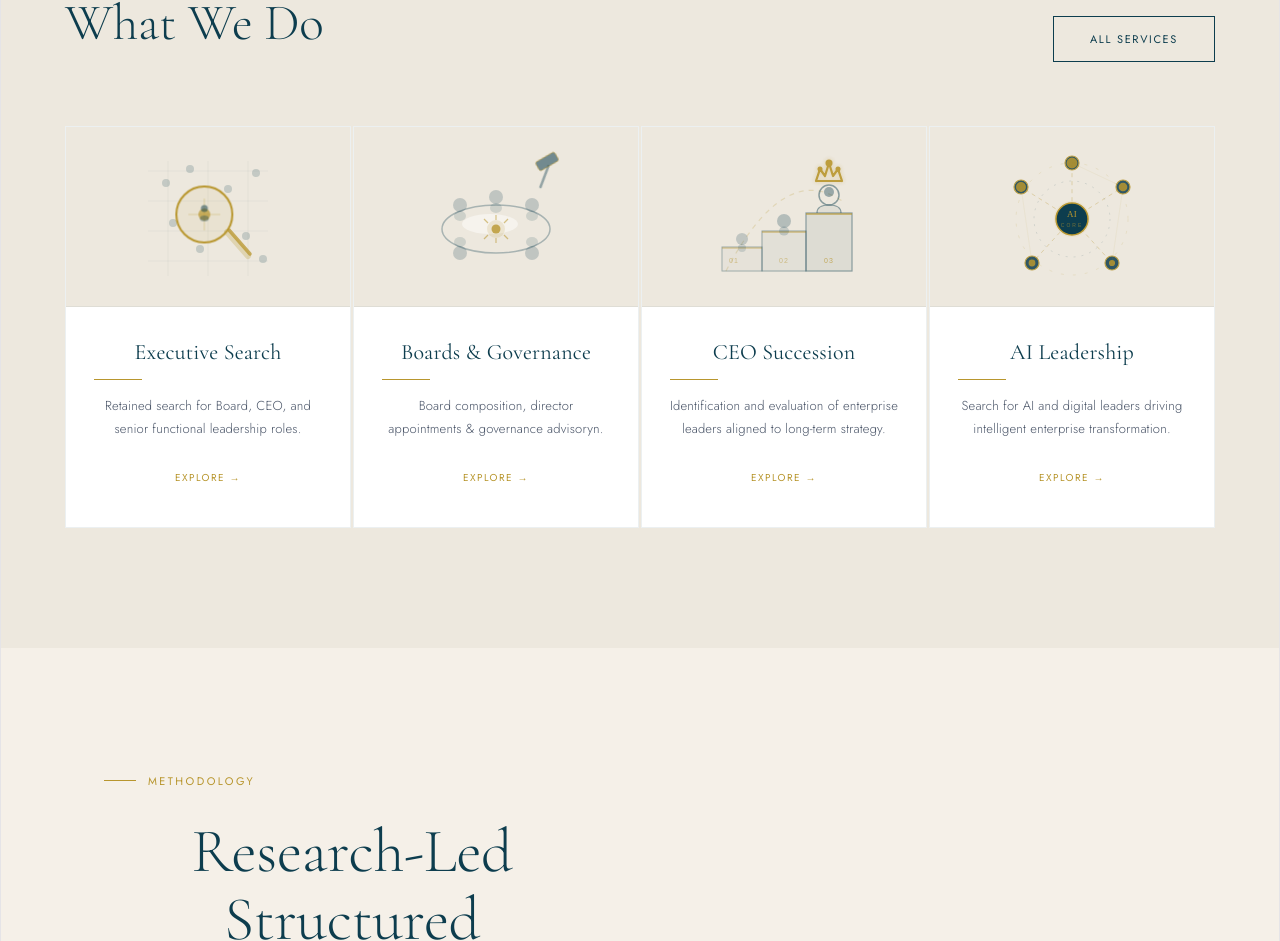
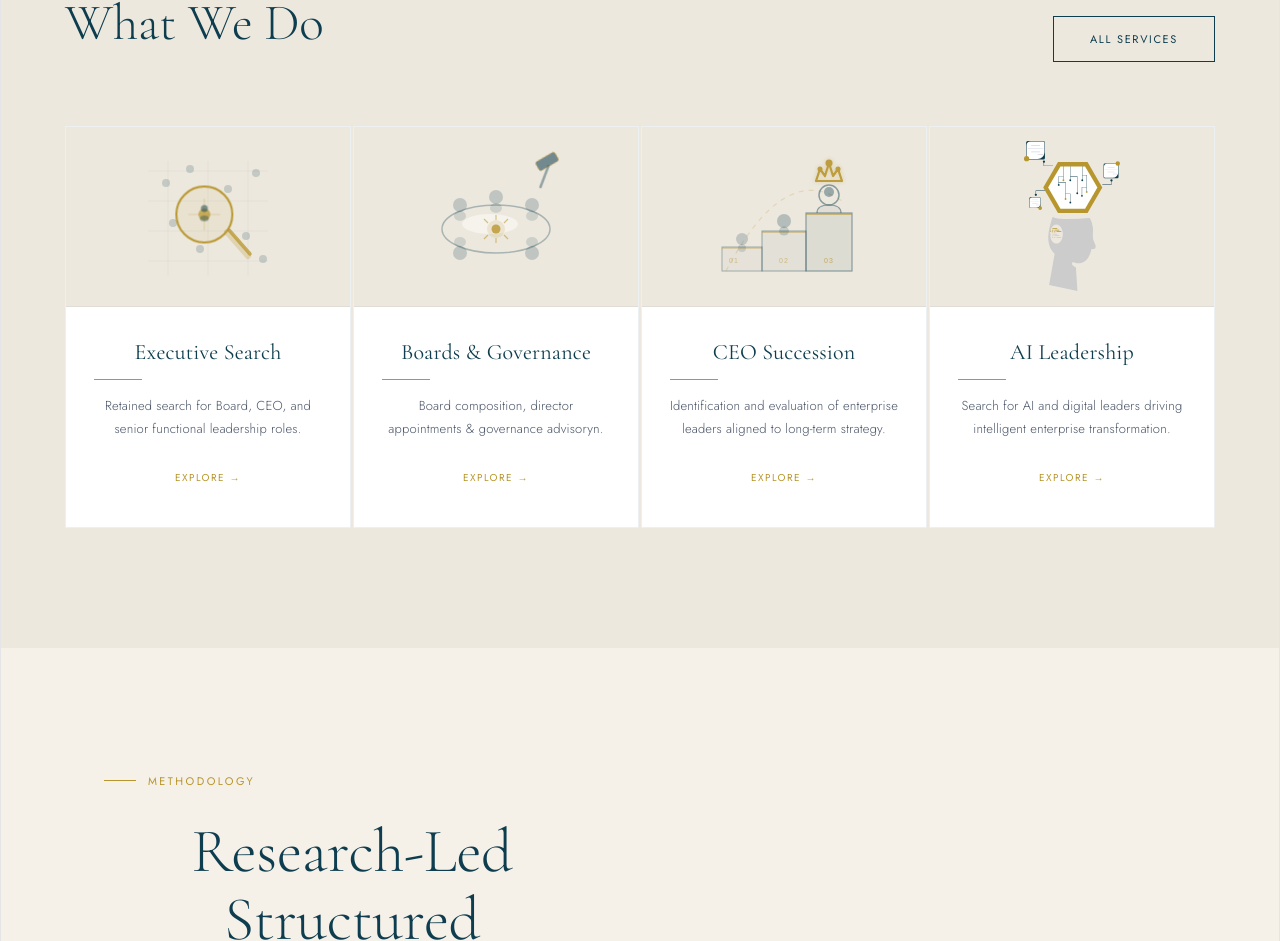
Before and after one commit to DesignPlaybook/PIVOT, a React (Vite) app: page / in a window 1280 px wide. Shown: the part 2621-3562 px from the top of the page. Built offline with nearby package versions, Linux system fonts and the light colour scheme.

Commit message:
Pivot changes 25-07 pooja

```diff
--- a/src/PivotPartners/HomePage.jsx
+++ b/src/PivotPartners/HomePage.jsx
@@ -4,6 +4,7 @@ import { useState, useEffect, useRef } from "react";
 import Research from "./Research.svg";
 import HeroSection from "./HeroSection";
 import leadership from "./leadership.svg";
+import AI from "./AI.svg";
 
 /* ─── Intersection Observer hook for scroll-triggered animations ─── */
 function useIO(threshold = 0) {
@@ -1966,7 +1967,10 @@ export default function HomePage({ setPage }) {
     }
   `}</style>
 
-  <div className="reveal" style={{ textAlign: "center", marginBottom: 24 }}>
+        <div
+          className="reveal"
+          style={{ textAlign: "center", marginBottom: 24 }}
+        >
           <SectionLabel text="Our Perspective" />
           <h2
             style={{
@@ -2052,7 +2056,10 @@ export default function HomePage({ setPage }) {
               Leadership Architecture
             </span>
           </div>
-    <div className="lm-corner-tags" style={{ position: "absolute", top: 28, right: 40 }}>
+          <div
+            className="lm-corner-tags"
+            style={{ position: "absolute", top: 28, right: 40 }}
+          >
             <span
               style={{
                 fontFamily: "'Cormorant Garamond',serif",
@@ -2802,153 +2809,16 @@ export default function HomePage({ setPage }) {
                 title: "AI Leadership",
                 desc: "Search for AI and digital leaders driving intelligent enterprise transformation.",
                 illus: (
-                  <svg
-                    width="160"
-                    height="150"
-                    viewBox="0 0 160 150"
-                    fill="none"
-                    xmlns="http://www.w3.org/2000/svg"
-                  >
-                    {/* Orbit rings */}
-                    <circle
-                      cx="80"
-                      cy="78"
-                      r="56"
-                      fill="none"
-                      stroke="#B8962E"
-                      strokeWidth=".7"
-                      strokeDasharray="3 9"
-                      opacity=".2"
-                    />
-                    <circle
-                      cx="80"
-                      cy="78"
-                      r="38"
-                      fill="none"
-                      stroke="rgba(13,61,78,0.12)"
-                      strokeWidth="1"
-                      strokeDasharray="2 6"
-                    />
-                    {/* Spokes + outer nodes */}
-                    {[
-                      [80, 22, "node-a", "dash-a"],
-                      [131, 46, "node-b", "dash-b"],
-                      [120, 122, "node-c", "dash-c"],
-                      [40, 122, "node-d", "dash-a"],
-                      [29, 46, "node-e", "dash-b"],
-                    ].map(([nx, ny, nc, dc]) => (
-                      <g key={`${nx}-${ny}`}>
-                        <line
-                          x1="80"
-                          y1="78"
-                          x2={nx}
-                          y2={ny}
-                          stroke="#B8962E"
-                          strokeWidth=".9"
-                          strokeDasharray="4 4"
-                          opacity=".35"
-                          className={dc}
-                        />
-                        <circle
-                          cx={nx}
-                          cy={ny}
-                          r="7"
-                          fill="#0D3D4E"
-                          stroke="#B8962E"
-                          strokeWidth="1.2"
-                          opacity=".85"
-                        />
-                        <circle
-                          cx={nx}
-                          cy={ny}
-                          r="3"
-                          fill="#B8962E"
-                          opacity=".85"
-                          className={nc}
-                        />
-                      </g>
-                    ))}
-                    {/* Cross-connections */}
-                    <line
-                      x1="80"
-                      y1="22"
-                      x2="131"
-                      y2="46"
-                      stroke="#B8962E"
-                      strokeWidth=".6"
-                      opacity=".12"
-                    />
-                    <line
-                      x1="131"
-                      y1="46"
-                      x2="120"
-                      y2="122"
-                      stroke="#B8962E"
-                      strokeWidth=".6"
-                      opacity=".12"
-                    />
-                    <line
-                      x1="40"
-                      y1="122"
-                      x2="29"
-                      y2="46"
-                      stroke="#B8962E"
-                      strokeWidth=".6"
-                      opacity=".12"
-                    />
-                    {/* Pulse ring */}
-                    <circle
-                      cx="80"
-                      cy="78"
-                      r="18"
-                      fill="rgba(184,150,46,0.08)"
-                      stroke="none"
-                    >
-                      <animate
-                        attributeName="r"
-                        values="18;26;18"
-                        dur="2.5s"
-                        repeatCount="indefinite"
-                      />
-                      <animate
-                        attributeName="opacity"
-                        values="0.3;0.05;0.3"
-                        dur="2.5s"
-                        repeatCount="indefinite"
-                      />
-                    </circle>
-                    {/* Core */}
-                    <circle
-                      cx="80"
-                      cy="78"
-                      r="16"
-                      fill="#0D3D4E"
-                      stroke="#B8962E"
-                      strokeWidth="1.5"
-                    />
-                    <text
-                      x="80"
-                      y="76"
-                      textAnchor="middle"
-                      fontFamily="serif"
-                      fontSize="9"
-                      fill="#B8962E"
-                      fontWeight="400"
-                    >
-                      AI
-                    </text>
-                    <text
-                      x="80"
-                      y="86"
-                      textAnchor="middle"
-                      fontFamily="sans-serif"
-                      fontSize="5"
-                      fill="rgba(184,150,46,0.6)"
-                      letterSpacing="2"
-                    >
-                      CORE
-                    </text>
-                  </svg>
+                  <img
+                    src={AI}
+                    style={{
+                      width: "160px",
+                      height: "150px",
+                      objectFit: "contain",
+                      objectPosition: "center",
+                      display: "block",
+                    }}
+                  />
                 ),
               },
             ].map((s, i) => (
@@ -3712,7 +3582,10 @@ export default function HomePage({ setPage }) {
                 The Architecture of Advantage
               </span>
             </div>
-      <div className="hp-closing-illus-flow" style={{ position: "absolute", top: 28, right: 48 }}>
+            <div
+              className="hp-closing-illus-flow"
+              style={{ position: "absolute", top: 28, right: 48 }}
+            >
               <span
                 style={{
                   fontFamily: "'Jost',sans-serif",
```
Lines whose indentation alone changed are shown as unchanged.
